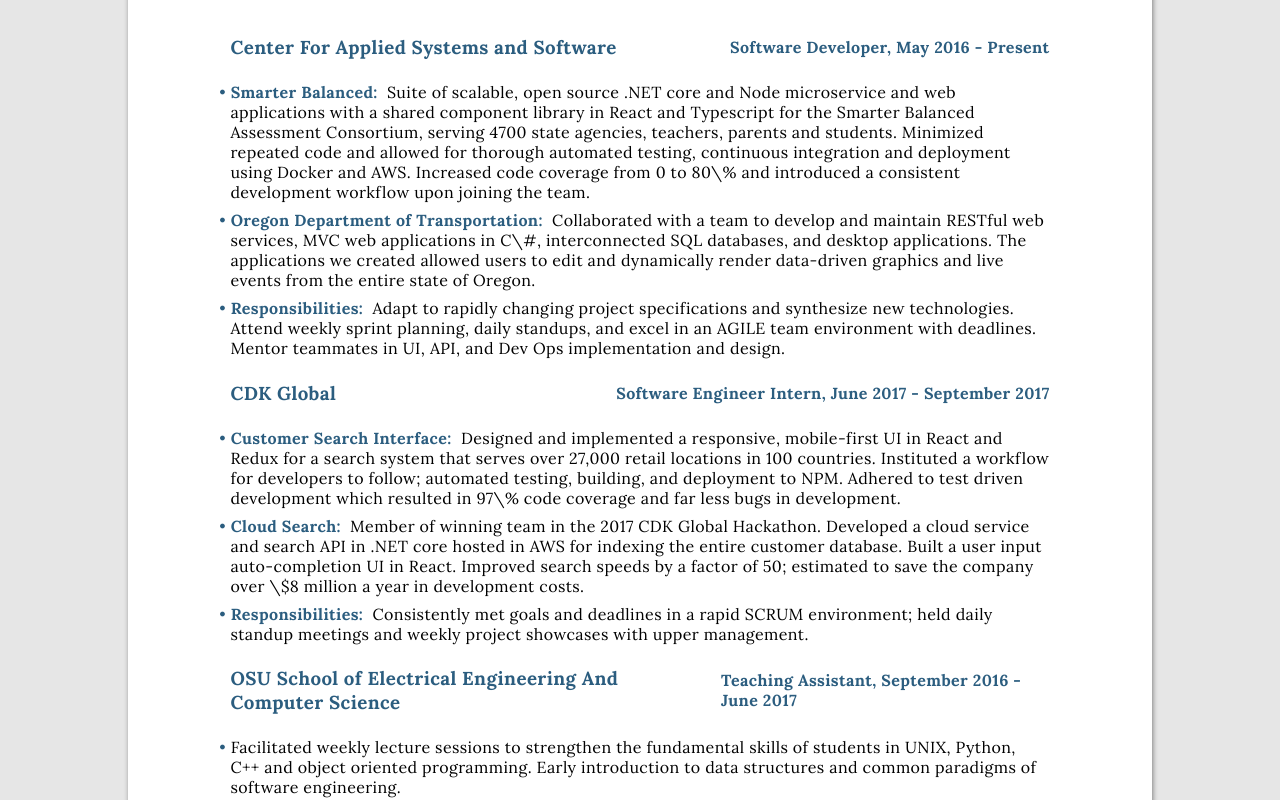
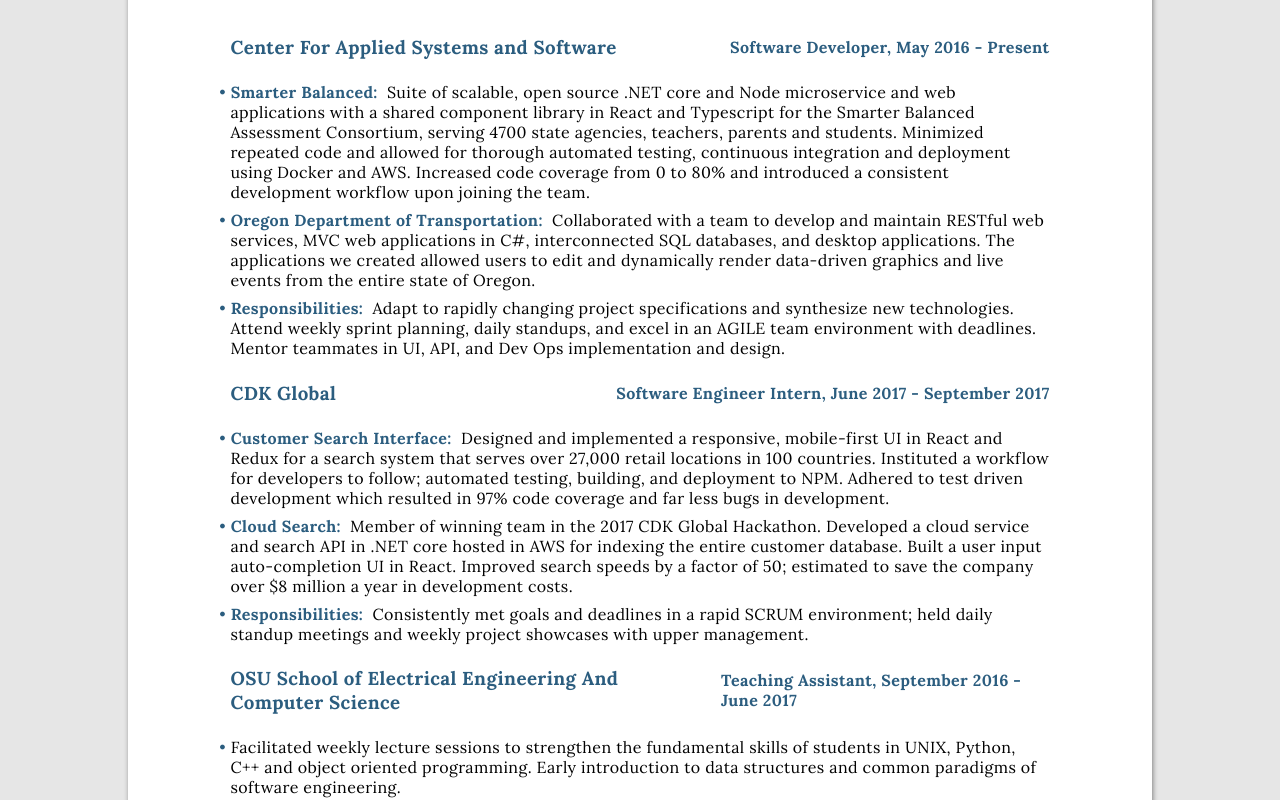
Before and after one commit to danvanhorn/danvanhorn.github.io, a React app: page /resume in a window 1280 px wide. Shown: the part 653-1453 px from the top of the page. Built offline with nearby package versions, Linux system fonts and the light colour scheme.

Commit message:
remove the backslashes

```diff
--- a/src/components/Content/ResumeContent.js
+++ b/src/components/Content/ResumeContent.js
@@ -72,8 +72,8 @@
             <strong>Software Developer, May 2016 - Present</strong>
           </JobTitle>
           <BulletedList>
-            <ListItem><ListBold>Smarter Balanced:</ListBold>&nbsp; Suite of scalable, open source .NET core and Node microservice and web applications with a shared component library in React and Typescript for the Smarter Balanced Assessment Consortium, serving 4700 state agencies, teachers, parents and students. Minimized repeated code and allowed for thorough automated testing, continuous integration and deployment using Docker and AWS. Increased code coverage from 0 to 80\% and introduced a consistent development workflow upon joining the team.</ListItem>
-            <ListItem><ListBold>Oregon Department of Transportation:</ListBold>&nbsp; Collaborated with a team to develop and maintain RESTful web services, MVC web applications in C\#, interconnected SQL databases, and desktop applications. The applications we created allowed users to edit and dynamically render data-driven graphics and live events from the entire state of Oregon.</ListItem>
+            <ListItem><ListBold>Smarter Balanced:</ListBold>&nbsp; Suite of scalable, open source .NET core and Node microservice and web applications with a shared component library in React and Typescript for the Smarter Balanced Assessment Consortium, serving 4700 state agencies, teachers, parents and students. Minimized repeated code and allowed for thorough automated testing, continuous integration and deployment using Docker and AWS. Increased code coverage from 0 to 80% and introduced a consistent development workflow upon joining the team.</ListItem>
+            <ListItem><ListBold>Oregon Department of Transportation:</ListBold>&nbsp; Collaborated with a team to develop and maintain RESTful web services, MVC web applications in C#, interconnected SQL databases, and desktop applications. The applications we created allowed users to edit and dynamically render data-driven graphics and live events from the entire state of Oregon.</ListItem>
             <ListItem><ListBold>Responsibilities:</ListBold>&nbsp; Adapt to rapidly changing project specifications and synthesize new technologies. Attend weekly sprint planning, daily standups, and excel in an AGILE team environment with deadlines. Mentor teammates in UI, API, and Dev Ops implementation and design.</ListItem>
           </BulletedList>
           <JobTitle>
@@ -81,8 +81,8 @@
             <strong>Software Engineer Intern, June 2017 - September 2017</strong>
           </JobTitle>
           <BulletedList>
-            <ListItem><ListBold>Customer Search Interface:</ListBold>&nbsp; Designed and implemented a responsive, mobile-first UI in React and Redux for a search system that serves over 27,000 retail locations in 100 countries. Instituted a workflow for developers to follow; automated testing, building, and deployment to NPM. Adhered to test driven development which resulted in 97\% code coverage and far less bugs in development.</ListItem>
-            <ListItem><ListBold>Cloud Search:</ListBold>&nbsp; Member of winning team in the 2017 CDK Global Hackathon. Developed a cloud service and search API in .NET core hosted in AWS for indexing the entire customer database. Built a user input auto-completion UI in React. Improved search speeds by a factor of 50; estimated to save the company over \$8 million a year in development costs.            </ListItem>
+            <ListItem><ListBold>Customer Search Interface:</ListBold>&nbsp; Designed and implemented a responsive, mobile-first UI in React and Redux for a search system that serves over 27,000 retail locations in 100 countries. Instituted a workflow for developers to follow; automated testing, building, and deployment to NPM. Adhered to test driven development which resulted in 97% code coverage and far less bugs in development.</ListItem>
+            <ListItem><ListBold>Cloud Search:</ListBold>&nbsp; Member of winning team in the 2017 CDK Global Hackathon. Developed a cloud service and search API in .NET core hosted in AWS for indexing the entire customer database. Built a user input auto-completion UI in React. Improved search speeds by a factor of 50; estimated to save the company over $8 million a year in development costs.            </ListItem>
             <ListItem><ListBold>Responsibilities:</ListBold>&nbsp; Consistently met goals and deadlines in a rapid SCRUM environment; held daily standup meetings and weekly project showcases with upper management.
             </ListItem>
           </BulletedList>
```
